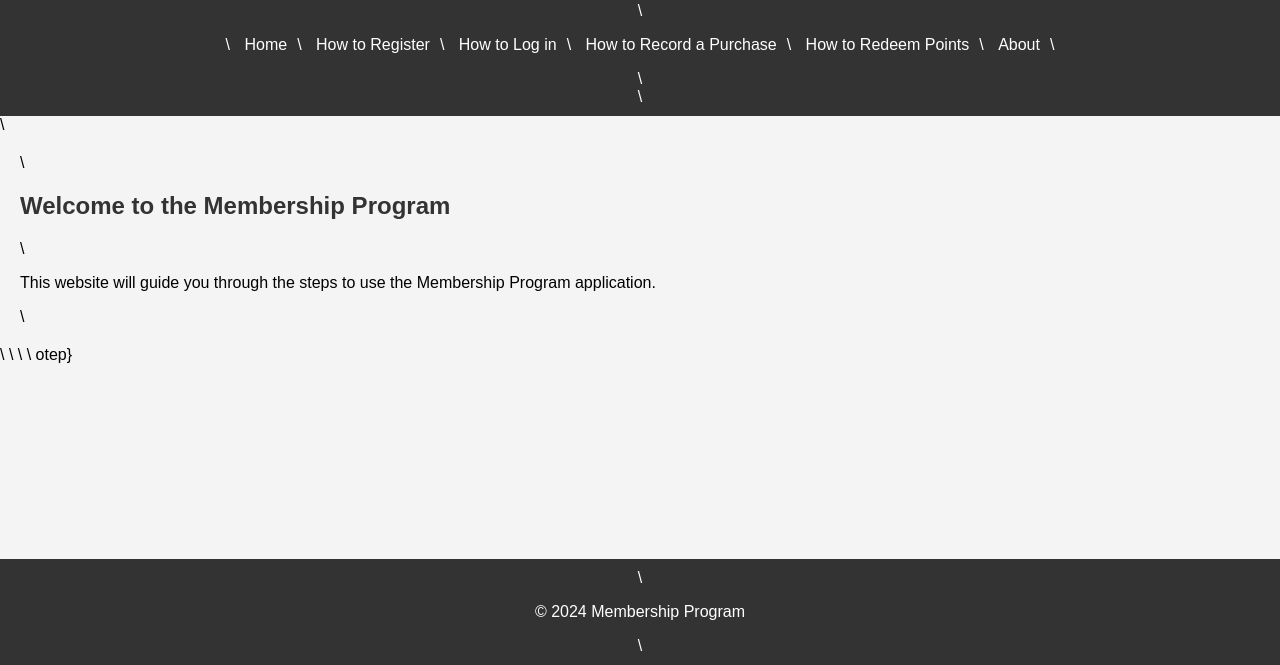
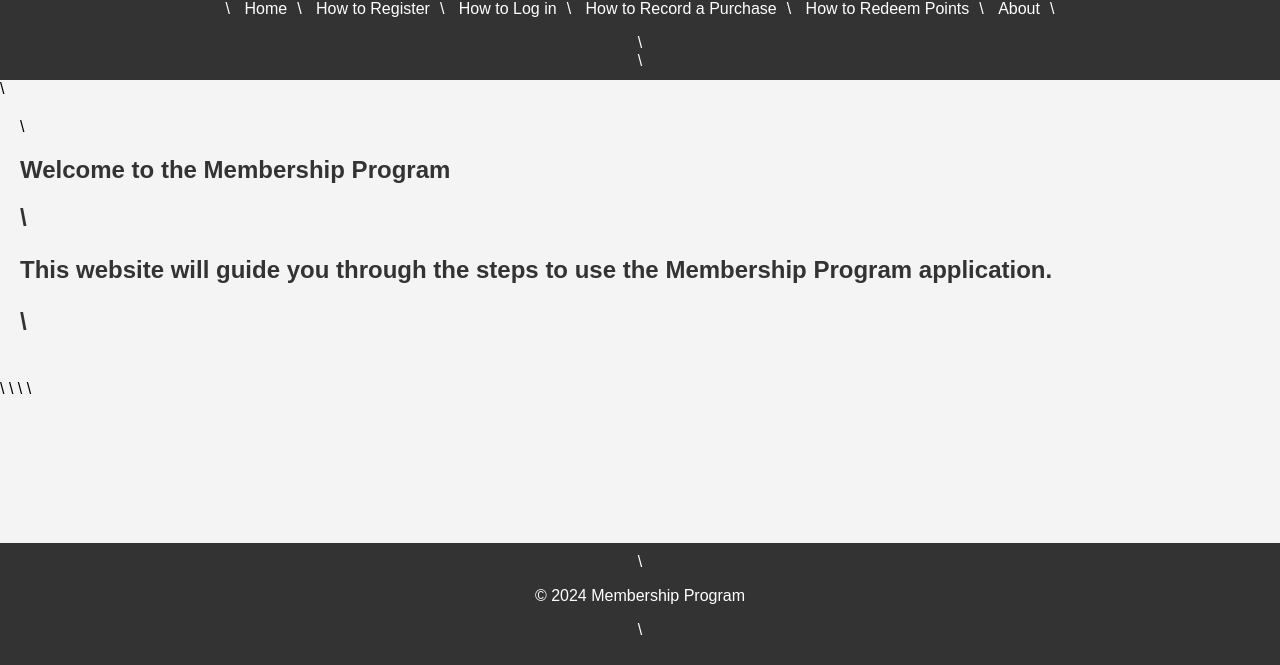
Before and after one commit to Logine2007/members, a plain HTML site: page index.html in a window 1280 px wide. Shown: the part 135-800 px from the top of the page. Drawn offline with Linux system fonts and the light colour scheme.

Commit message:
Update index.html

```diff
--- a/index.html
+++ b/index.html
@@ -1,9 +1,3 @@
-{\rtf1\ansi\ansicpg1252\cocoartf2761
-\cocoatextscaling0\cocoaplatform0{\fonttbl\f0\fswiss\fcharset0 Helvetica;}
-{\colortbl;\red255\green255\blue255;}
-{\*\expandedcolortbl;;}
-\paperw11900\paperh16840\margl1440\margr1440\vieww28600\viewh16380\viewkind0
-\pard\tx720\tx1440\tx2160\tx2880\tx3600\tx4320\tx5040\tx5760\tx6480\tx7200\tx7920\tx8640\pardirnatural\partightenfactor0
 
 \f0\fs24 \cf0 <!DOCTYPE html>\
 <html lang="en">\
@@ -18,22 +12,21 @@
         <h1>Membership Program Help</h1>\
         <nav>\
             <ul>\
-                <li><a href="index.html">Home</a></li>\
-                <li><a href="register.html">How to Register</a></li>\
-                <li><a href="login.html">How to Log in</a></li>\
-                <li><a href="record_purchase.html">How to Record a Purchase</a></li>\
-                <li><a href="redeem_points.html">How to Redeem Points</a></li>\
-                <li><a href="about.html">About</a></li>\
+                <li><a href="index.html">Home<a></li>\
+                <li><a href="register.html">How to Register<a></li>\
+                <li><a href="login.html">How to Log in<a></li>\
+                <li><a href="record_purchase.html">How to Record a Purchase<a></li>\
+                <li><a href="redeem_points.html">How to Redeem Points<a></li>\
+                <li><a href="about.html">About<a></li>\
             </ul>\
         </nav>\
     </header>\
     <main>\
-        <h2>Welcome to the Membership Program</h2>\
-        <p>This website will guide you through the steps to use the Membership Program application.</p>\
+        <h2>Welcome to the Membership Program<h2>\
+        <p>This website will guide you through the steps to use the Membership Program application.<p>\
     </main>\
     <footer>\
-        <p>&copy; 2024 Membership Program</p>\
+        <p>&copy; 2024 Membership Program<p>\
     </footer>\
 </body>\
 </html>\
-otep}
```
